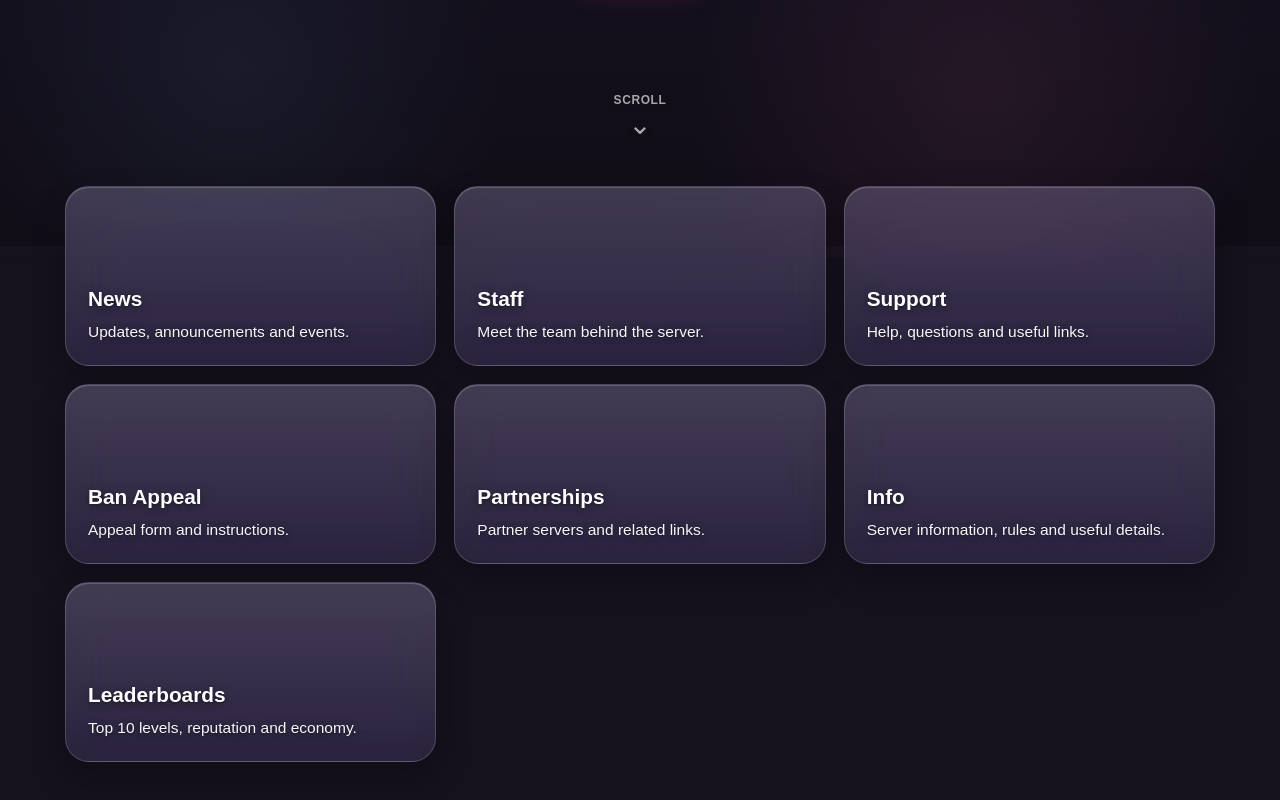
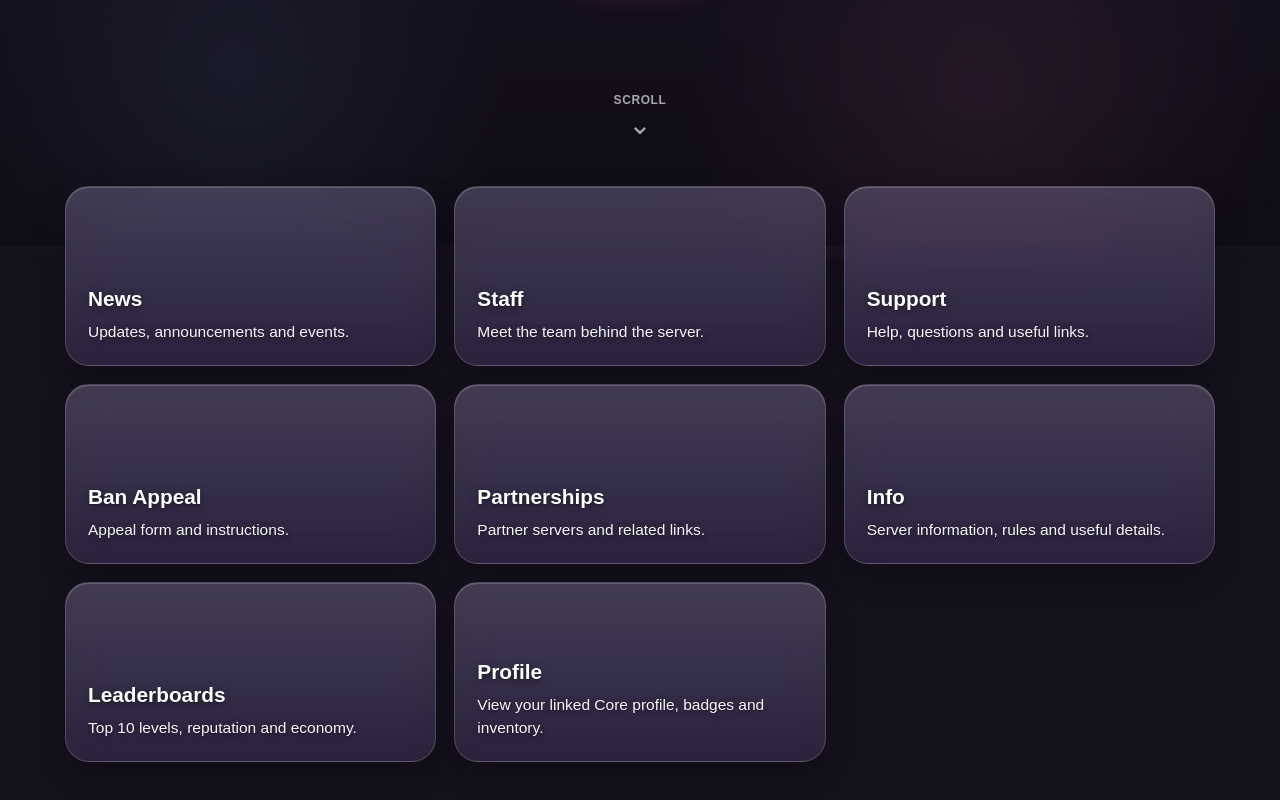
Before and after one commit to Rohxci/Fluffy-site, a website: page index.html in a window 1280 px wide. Shown: the part 554-1354 px from the top of the page. Drawn offline with Linux system fonts and the light colour scheme.

Commit message:
Update index.html

```diff
--- a/index.html
+++ b/index.html
@@ -82,6 +82,11 @@
         <span class="category-title">Leaderboards</span>
         <span class="category-text">Top 10 levels, reputation and economy.</span>
       </a>
+
+      <a href="profile.html" class="category-card reveal">
+        <span class="category-title">Profile</span>
+        <span class="category-text">View your linked Core profile, badges and inventory.</span>
+      </a>
     </div>
   </section>
 
```
